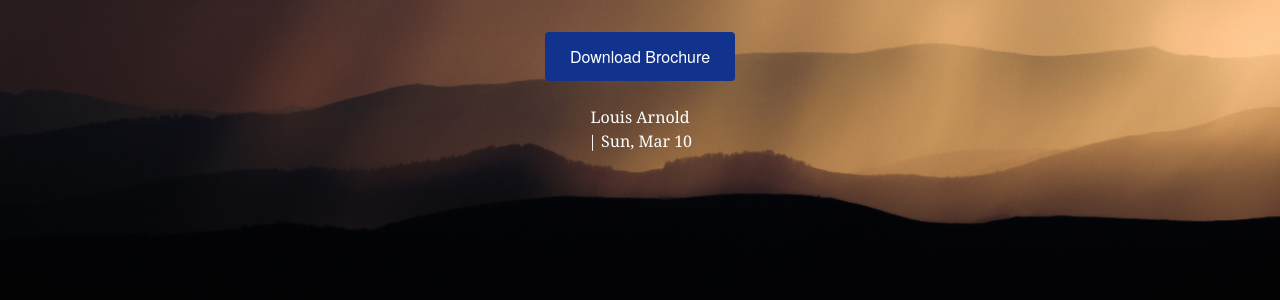
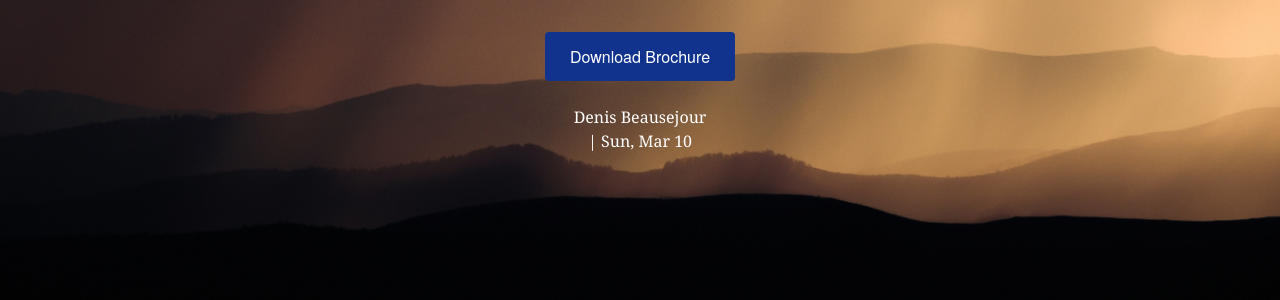
Before and after one commit to lukemoderwell/mariemont, a Jekyll site: the page built from _sermons/wider-scope-of-a-family.markdown, in a window 1280 px wide. Shown: the part 468-768 px from the top of the page. Built offline with Jekyll 4.4.1, drawn with Linux system fonts in a browser that asks for light colours; nearby versions of some CDN libraries.

Commit message:
Updated Wider Scope Of A Family

```diff
--- a/_sermons/wider-scope-of-a-family.markdown
+++ b/_sermons/wider-scope-of-a-family.markdown
@@ -4,7 +4,7 @@ date: 2019-03-15 17:05:00 -04:00
 series: Building Strong Families
 week: 9
 sermon_date: 2019-03-10 09:00:00 -04:00
-speaker: Louis Arnold
+speaker: Denis Beausejour
 brochure_file: "/uploads/03102019_MCCProgram_proof2.pdf"
 thumbnail_image: "/uploads/StrongFamiliesBLUE-PRINT.png"
 ---
```
